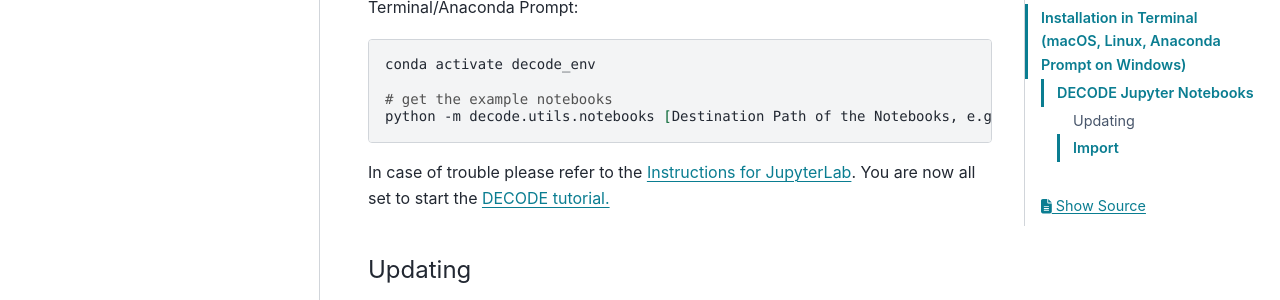
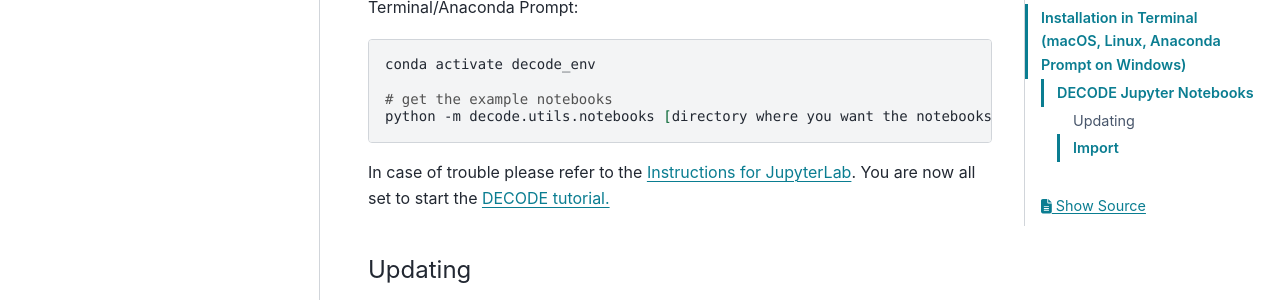
Before and after one commit to TuragaLab/DECODE, a Sphinx documentation site: the page built from docs/source/installation.rst, in a window 1280 px wide and 900 px high, scrolled down 1441 px. Shown: the part 152-452 px from the top of the window. Built offline with Sphinx 7.4.7 and the PyData theme 0.15.4, drawn with Linux system fonts in a browser that asks for light colours.

Commit message:
simplify install instructions

```diff
--- a/docs/source/installation.rst
+++ b/docs/source/installation.rst
@@ -65,7 +65,7 @@ Terminal/Anaconda Prompt:
     conda activate decode_env
 
     # get the example notebooks
-    python -m decode.utils.notebooks [Destination Path of the Notebooks, e.g. /Users/RainerZufall/Downloads]
+    python -m decode.utils.notebooks [directory where you want the notebooks, e.g. /Users/RainerZufall/Downloads]
 
 In case of trouble please refer to the `Instructions for JupyterLab <https://jupyterlab.readthedocs.io/en/stable/getting_started/installation.html>`__.
 You are now all set to start the `DECODE tutorial. <tutorial.html>`__
```
